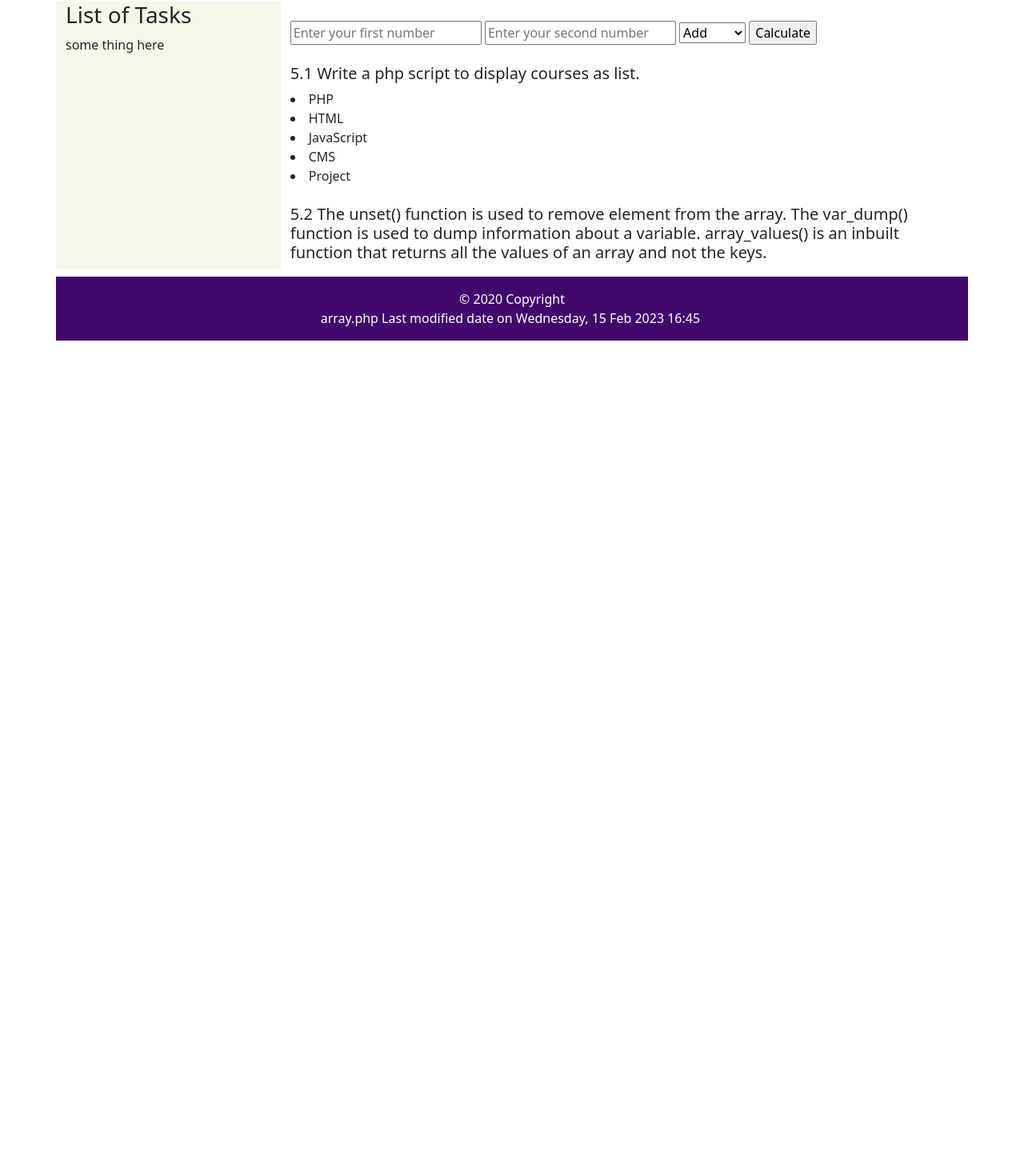
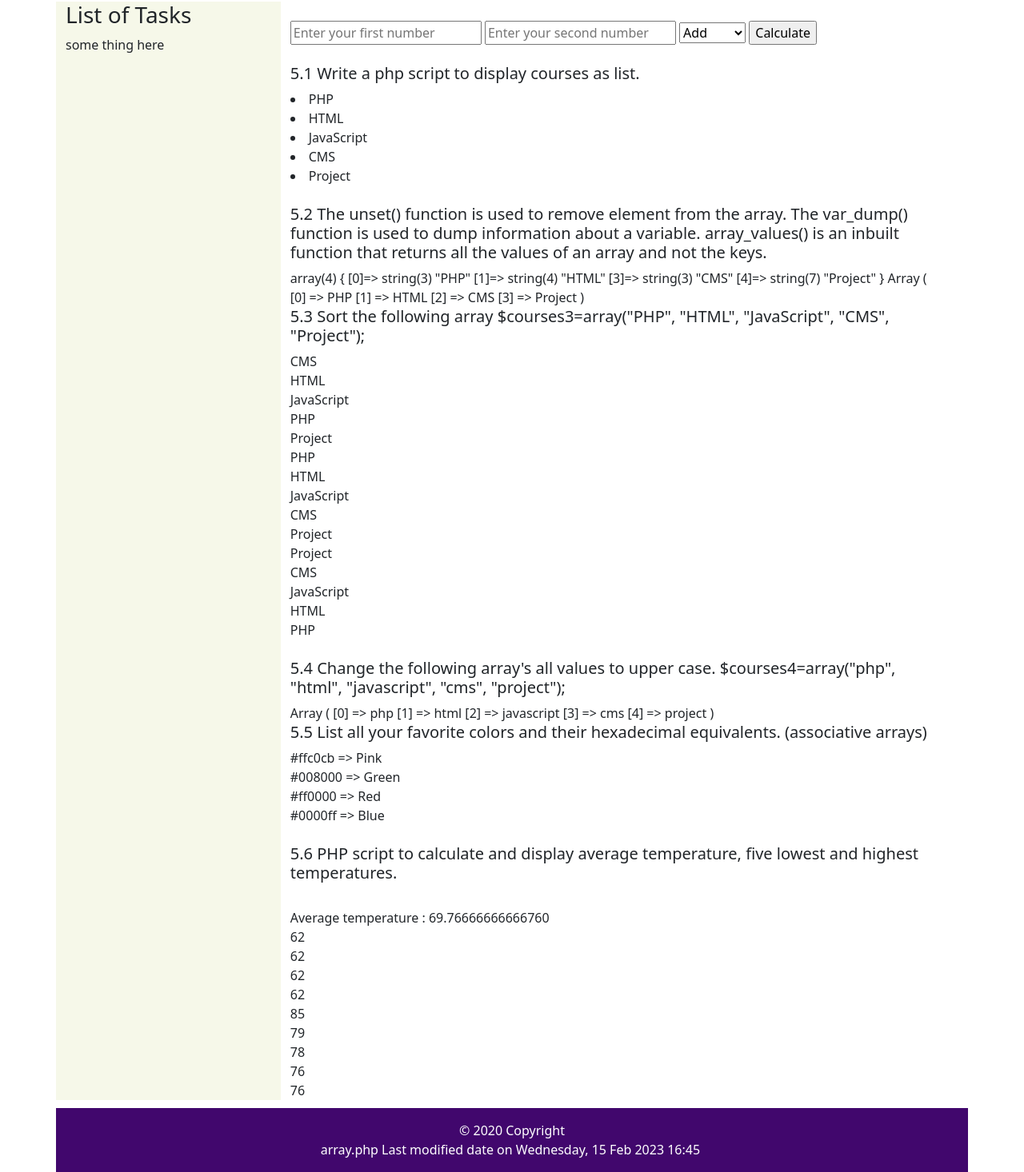
Before and after one commit to rushani22000/hrm_tasks, a PHP site: page /array.php in a window 1280 px wide. Shown: the part 64-1530 px from the top of the page at 80% size. Before the commit the page ends 490 px from the top, so only its background shows below. Run offline with PHP 8.4, Linux system fonts and the light colour scheme; data that the repository does not hold is empty.

Commit message:
added all tasks

```diff
--- a/layout/array.php
+++ b/layout/array.php
@@ -54,7 +54,7 @@ if (isset($result)){
      function that returns all the values of an array and not the keys.
 </h5>
 
-<?php /*
+<?php
 $courses1=array("PHP", "HTML", "JavaScript", "CMS", "Project");
 
 unset($courses1["2"]);
@@ -84,10 +84,63 @@ $courses3=array("PHP", "HTML", "JavaScript", "CMS", "Project");
     foreach ($courses3 as $value) {
     echo $value . "<br>";}
 
-*/
+
+?>
+<br>
+<h5> 5.4 Change the following array's all values to upper case.
+ $courses4=array("php", "html", "javascript", "cms", "project");
+ </h5>
+
+<?php
+$courses=array("php", "html", "javascript", "cms", "project");
+print_r( array_change_key_case($courses,CASE_UPPER));
+?>
+
+
+<br>
+<h5> 5.5 List all your favorite colors and their hexadecimal equivalents. (associative arrays) </h5>
+
+<?php
+
+    $color['#ffc0cb'] = "Pink";
+    $color['#008000'] = "Green";
+    $color['#ff0000'] = "Red";
+    $color['#0000ff'] = "Blue";
+
+    foreach ($color as $x=>$x_values) {
+        echo $x . " => ".$x_values."<br>";}
+
+?>
+<br>
+<h5> 5.6 PHP script to calculate and display average temperature, five lowest and highest temperatures. </h5>
+<br>
+<?php
+    $a=array(78, 60, 62, 68, 71, 68, 73,
+    85, 66, 64, 76, 63, 75, 76, 73, 68, 62, 73, 72, 65,
+    74, 62, 62, 65, 64, 68, 73, 75, 79, 73
+    );
+
+
+    $sum=array_sum($a);
+    $count=count($a);
+    echo "Average temperature : ".$sum/$count;
+
+
+    sort($a);
+
+    for ($i=0; $i < 5; $i++) {
+        echo $a[$i] . "<br>";}
+
+
+    rsort($a);
+
+    for ($i=0; $i < 5; $i++) {
+        echo $a[$i] ."<br>";}
+
 ?>
 
 
 
 
+
 <?php include "footer.php" ?>
```
